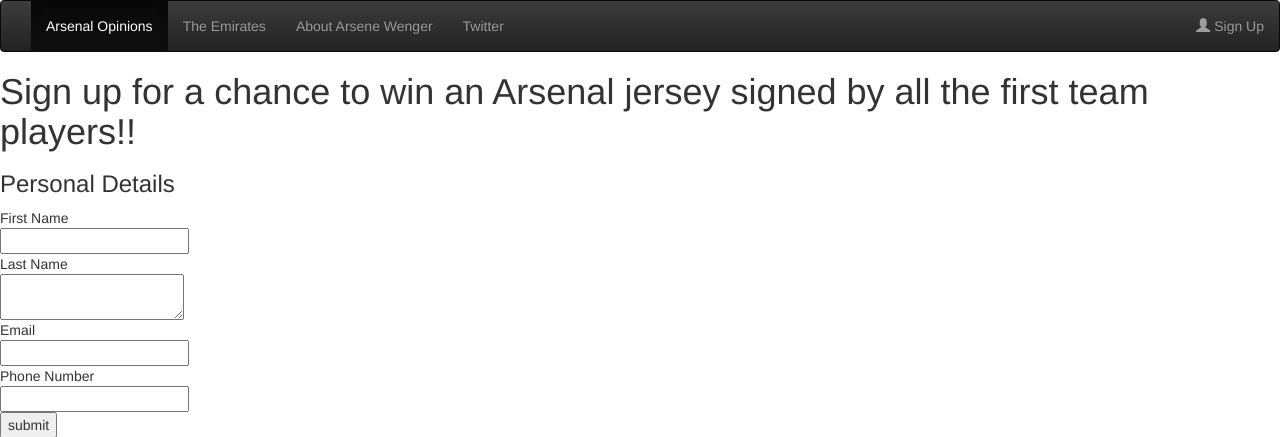
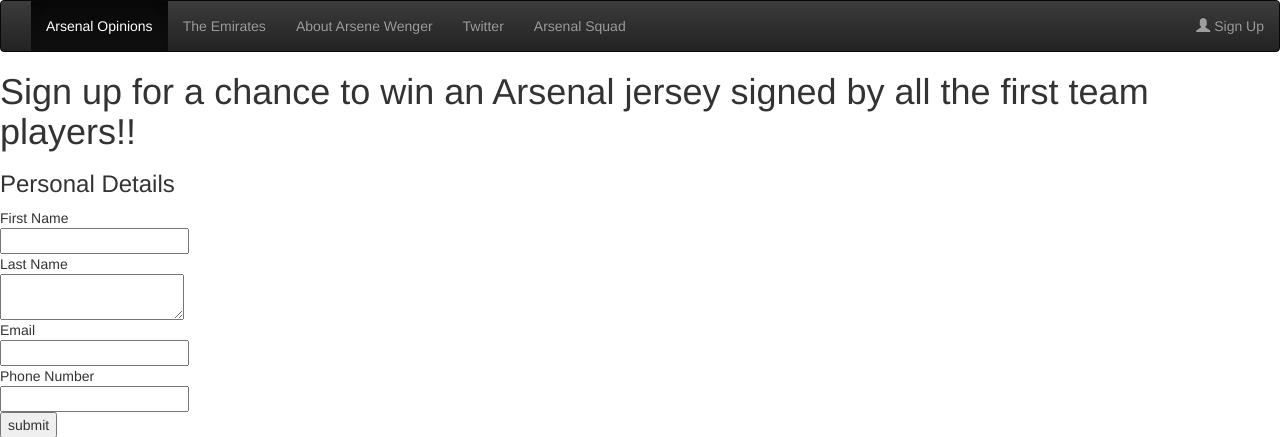
Before and after one commit to odelusi2/submission, a Flask app: page /enternew in a window 1280 px wide. Shown: the top 437 px of the page. Run offline with Flask 2, Linux system fonts and the light colour scheme; some libraries are stand-ins or nearby versions.

Commit message:
added button

```diff
--- a/templates/student.html
+++ b/templates/student.html
@@ -29,6 +29,7 @@
       <li><a href="/Emirates">The Emirates</a></li>
       <li><a href="/wenger">About Arsene Wenger</a></li>
      <li><a href="/twitter">Twitter</a></li>
+     <li><a href="/squad"> Arsenal Squad</a></li>
 
       </ul>
        <ul class="nav navbar-nav navbar-right">
```
Also changed, not shown: databsae.db.
